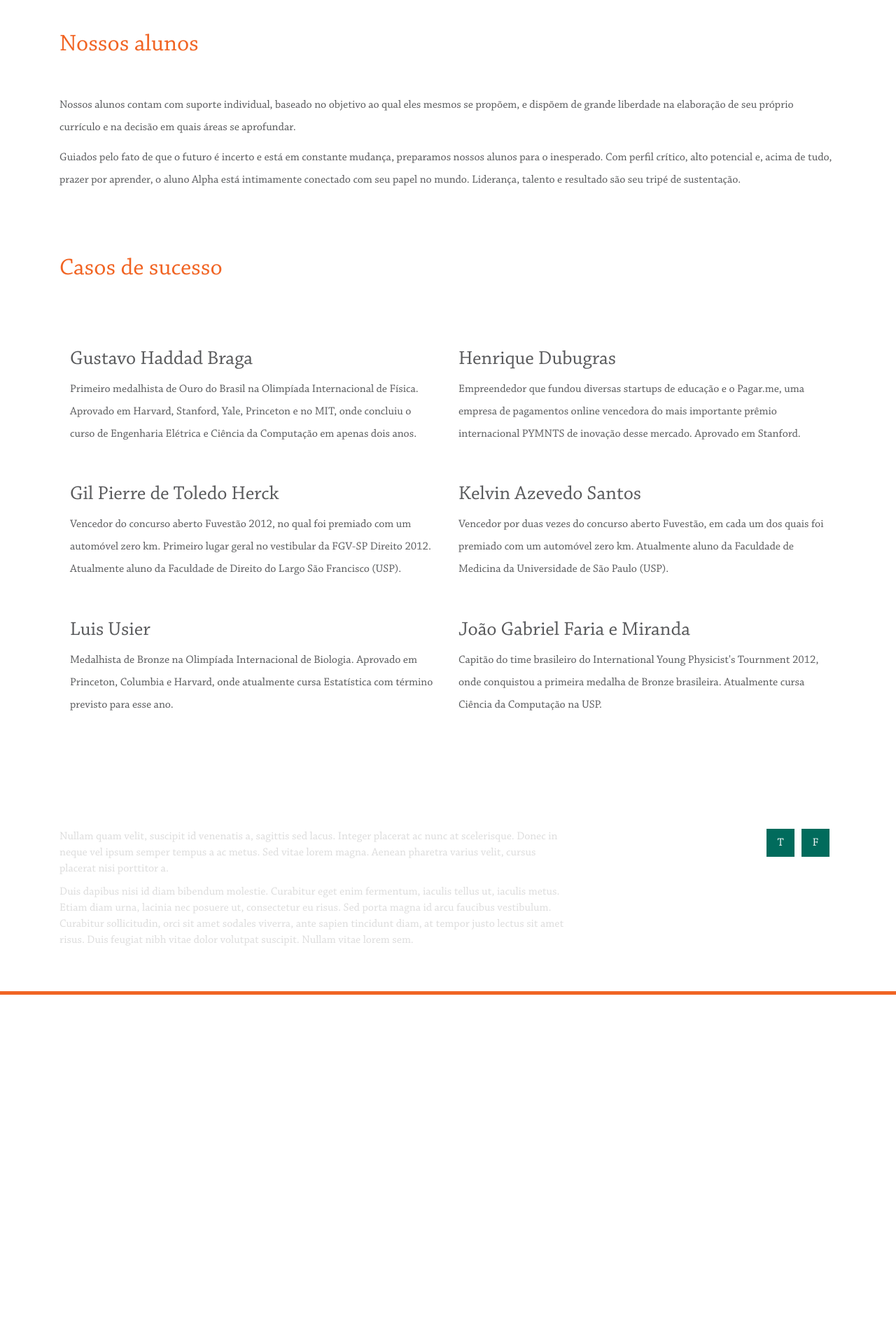
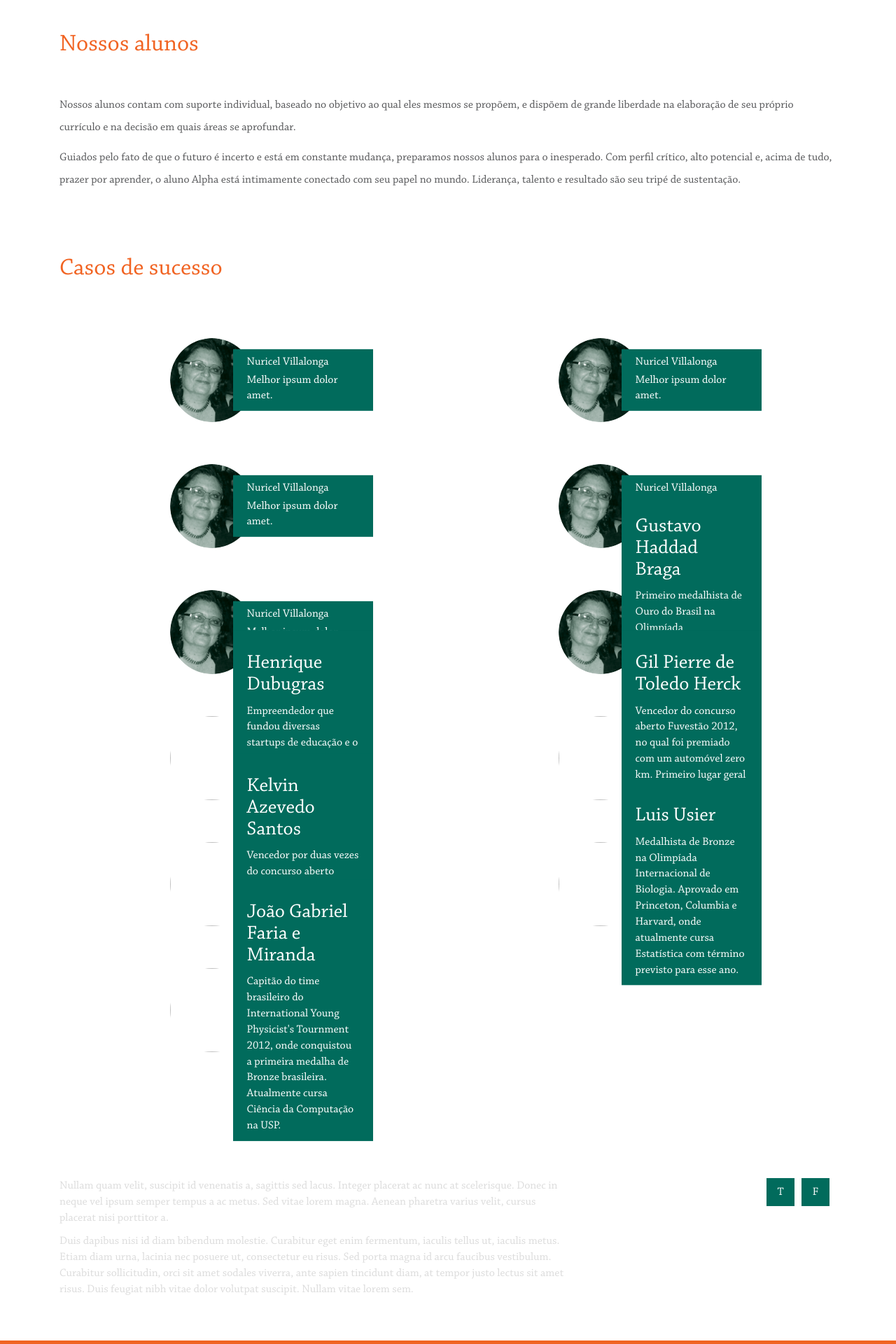
Before and after one commit to alphalumen/recruitment-hotsite, a Jekyll site: the page built from index.html, in a window 1280 px wide. Shown: the part 1459-3379 px from the top of the page at 70% size. Built offline with Jekyll 4.4.1, drawn with Linux system fonts in a browser that asks for light colours; some web fonts are replaced; before the commit the page ends 2880 px from its top, so only the background shows below that.

Commit message:
Add home structure.

```diff
--- a/_sass/_layout.scss
+++ b/_sass/_layout.scss
@@ -68,7 +68,7 @@
 				margin-bottom: 50px;
 			}
 
-			p {
+			> p {
 				line-height: 2;
 			}
 
@@ -80,8 +80,48 @@
 			}
 
 			.team-wrapper {
+				margin-top: 50px;
+
 				.team-member {
+					text-align: center;
+					position: relative;
+					padding: 0 30px;
+					height: 120px;
+					margin: 30px 0;
 
+					.member-image {
+						height: 120px;
+						width: 120px;
+						border-radius: 100%;
+						right: 50%;
+						position: absolute;
+					}
+
+					.member-content {
+						background-color: #016b5c;
+						color: #ffffff;
+						width: 200px;
+						padding: 10px 20px;
+						text-align: left;
+						position: absolute;
+						left: 50%;
+						top: 50%;
+						margin-left: -30px;
+						-ms-transform: translateY(-50%);
+    					-webkit-transform: translateY(-50%);
+						transform: translateY(-50%);
+
+						h4 {
+							font-size: 16px;
+							margin: 0;
+						}
+
+						p {
+							margin: 0;
+							font-weight: 100;
+							margin-top: 5px;
+						}
+					}
 				}
 			}
 		}
--- a/index.html
+++ b/index.html
@@ -21,6 +21,7 @@ layout: default
 			</div>
 		</div>
 	</div>
+
 	<div class="main-content">
 		<div class="container">
 			<div class="col-xs-12 add-content">
@@ -41,7 +42,47 @@ layout: default
 				<h2>Casos de sucesso</h2>
 				<div class="team-wrapper">
 					<div class="col-sm-6 col-xs-12 team-member">
-						<img class="member-image"/>
+						<img class="member-image"/ src="{{ site.baseurl }}/images/nuricel.png">
+						<div class="member-content">
+							<h4>Nuricel Villalonga</h4>
+							<p>Melhor ipsum dolor amet.</p>
+						</div>
+					</div>
+
+					<div class="col-sm-6 col-xs-12 team-member">
+						<img class="member-image"/ src="{{ site.baseurl }}/images/nuricel.png">
+						<div class="member-content">
+							<h4>Nuricel Villalonga</h4>
+							<p>Melhor ipsum dolor amet.</p>
+						</div>
+					</div>
+
+					<div class="col-sm-6 col-xs-12 team-member">
+						<img class="member-image"/ src="{{ site.baseurl }}/images/nuricel.png">
+						<div class="member-content">
+							<h4>Nuricel Villalonga</h4>
+							<p>Melhor ipsum dolor amet.</p>
+						</div>
+					</div>
+
+					<div class="col-sm-6 col-xs-12 team-member">
+						<img class="member-image"/ src="{{ site.baseurl }}/images/nuricel.png">
+						<div class="member-content">
+							<h4>Nuricel Villalonga</h4>
+							<p>Melhor ipsum dolor amet.</p>
+						</div>
+					</div>
+
+					<div class="col-sm-6 col-xs-12 team-member">
+						<img class="member-image"/ src="{{ site.baseurl }}/images/nuricel.png">
+						<div class="member-content">
+							<h4>Nuricel Villalonga</h4>
+							<p>Melhor ipsum dolor amet.</p>
+						</div>
+					</div>
+
+					<div class="col-sm-6 col-xs-12 team-member">
+						<img class="member-image"/ src="{{ site.baseurl }}/images/nuricel.png">
 						<div class="member-content">
 							<h3>Gustavo Haddad Braga</h3>
 							<p>Primeiro medalhista de Ouro do Brasil na Olimpíada Internacional de Física. Aprovado em Harvard, Stanford, Yale, Princeton e no MIT, onde concluiu o curso de Engenharia Elétrica e Ciência da Computação em apenas dois anos.</p>
@@ -86,5 +127,4 @@ layout: default
 			</div>
 		</div>
 	</div>
-  <!-- <h1 class="page&#45;heading">Posts</h1> -->
 </div>
```
Also changed, not shown: images/nuricel.png (added), 2 other files.
